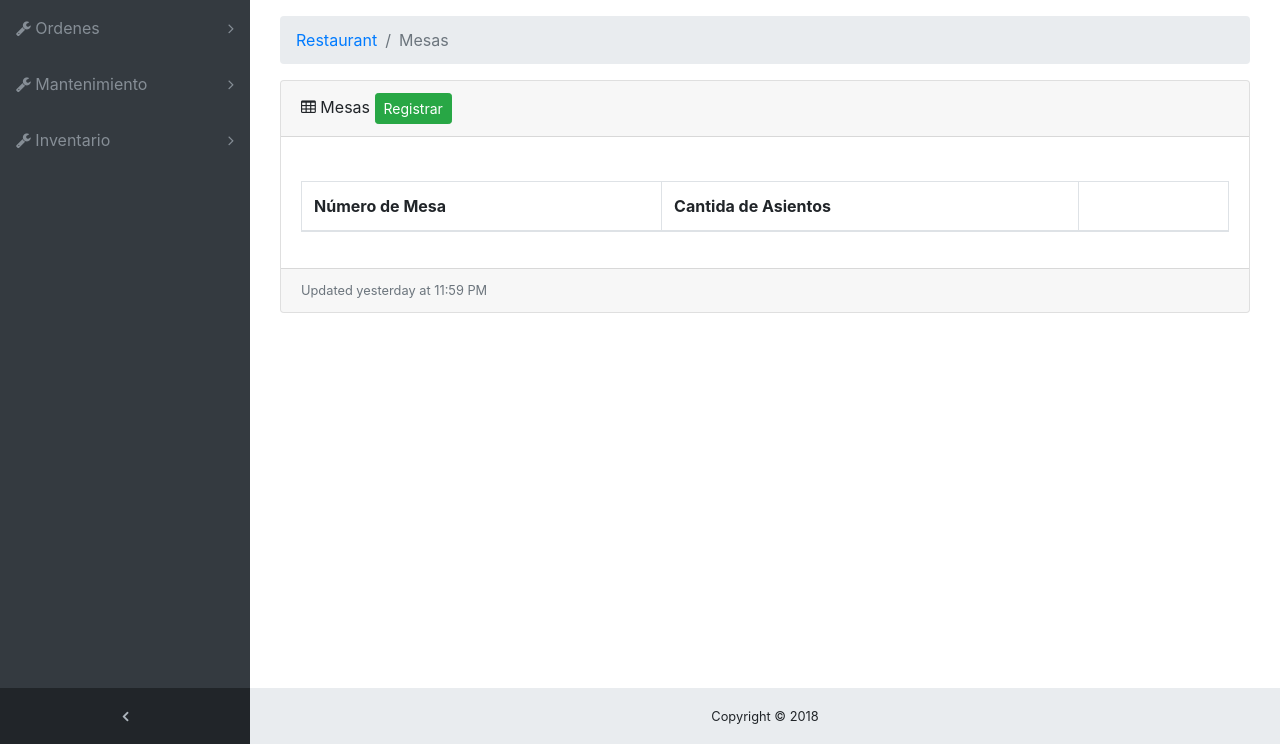
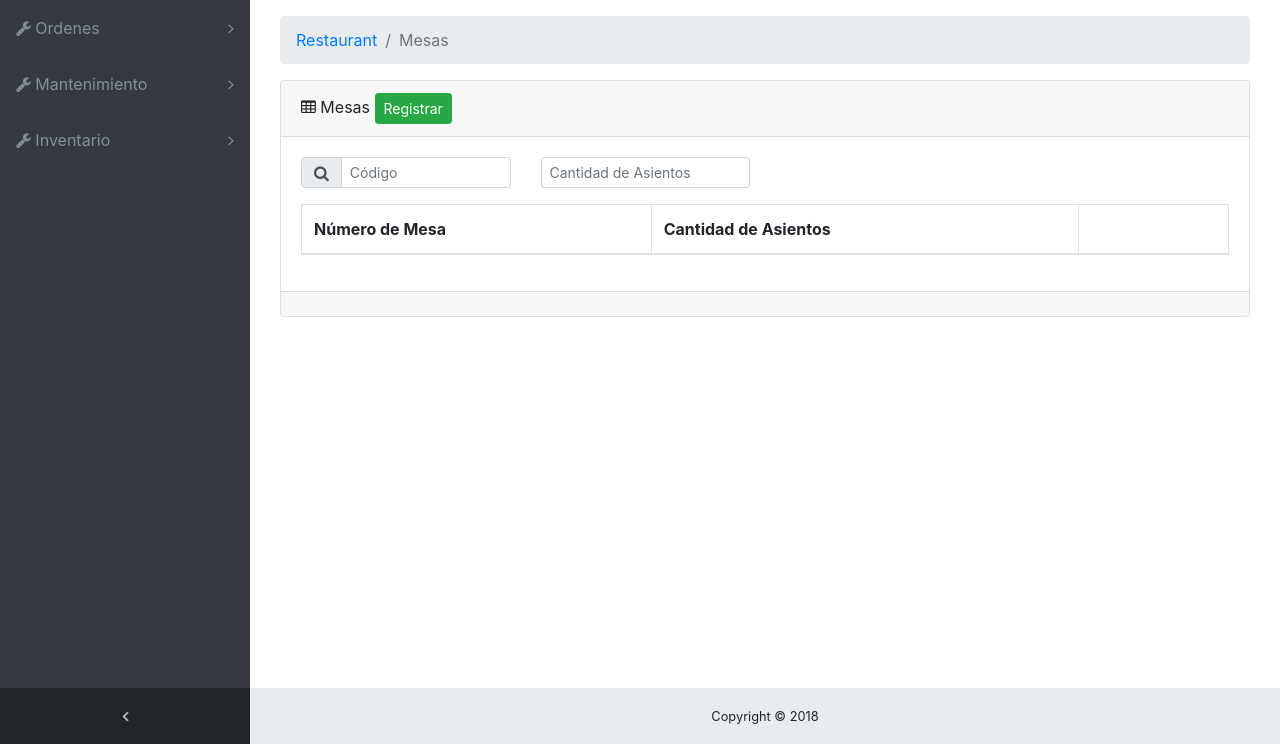
Before and after one commit to carlosmoran97/restaurant_application, a Django app: page /restaurant/mesas/ in a window 1280 px wide. Shown: the part 56-800 px from the top of the page. Run offline with Django 3.2, Linux system fonts and the light colour scheme; data that the repository does not hold is empty; some libraries are stand-ins or nearby versions.

Commit message:
Agregango Filtro de Empleado y Mesa

```diff
--- a/restaurant_project/restaurant_application/forms.py
+++ b/restaurant_project/restaurant_application/forms.py
@@ -102,3 +102,9 @@ class AsignacionForm(forms.ModelForm):
             'salario':forms.TextInput(attrs={'class':'form-control','id':'txtSalario'}),
             'fecha_contratacion': forms.SelectDateWidget(years=range(1950, int(time.strftime("%Y"))+1),attrs={'class':'form-control'})
         }
+
+class AsignacionFormSelect(forms.ModelForm):
+    class Meta:
+        model = Asignacion
+        fields = ['puesto']
+        widgets = {'puesto':forms.Select(attrs={'class':'form-control form-control-sm','id':'selectPuestoBuscar'})}
--- a/restaurant_project/restaurant_application/views.py
+++ b/restaurant_project/restaurant_application/views.py
@@ -3,7 +3,7 @@ from rest_framework.views import APIView
 from rest_framework.response import Response
 from .models import CategoriaPlatillo, Platillo, Mesa, Empleado, Puesto, Asignacion
 from .serializers import CategoriaPlatilloSerializer, PlatilloSerializer, MesaSerializer, EmpleadoSerializer, PuestoSerializer, AsignacionSerializer
-from .forms import CategoriaPlatilloForm, PlatilloForm, PlatilloFormSelect, MesaForm, EmpleadoForm, PuestoForm, AsignacionForm
+from .forms import CategoriaPlatilloForm, PlatilloForm, PlatilloFormSelect, MesaForm, EmpleadoForm, PuestoForm, AsignacionForm, AsignacionFormSelect
 from django.http import JsonResponse
 
 """
@@ -116,7 +116,8 @@ def index_empleados(request):
     formEmpleado = EmpleadoForm()
     formPuesto = PuestoForm()
     formAsignacion = AsignacionForm()
-    context = {'formEmpleado':formEmpleado,'formAsignacion':formAsignacion}
+    formAsignacionSelect = AsignacionFormSelect()
+    context = {'formEmpleado':formEmpleado,'formAsignacion':formAsignacion, 'formAsignacionSelect':formAsignacionSelect}
     return render(request, 'restaurant_application/empleados/index.html', context)
 
 
--- a/restaurant_project/templates/base/base.html
+++ b/restaurant_project/templates/base/base.html
@@ -20,6 +20,8 @@
   <link href="{% static 'vendor/datatables/dataTables.bootstrap4.css' %}" rel="stylesheet">
   <!-- Custom styles for this template-->
   <link href="{% static 'css/sb-admin.css' %}" rel="stylesheet">
+  <!-- JQuery UI -->
+  <link href="{% static 'jquery-ui/jquery-ui.min.css' %}" rel="stylesheet">
 </head>
 
 <body class="fixed-nav sticky-footer bg-dark" id="page-top">
--- a/restaurant_project/templates/restaurant_application/categoria_platillos/index.html
+++ b/restaurant_project/templates/restaurant_application/categoria_platillos/index.html
@@ -41,7 +41,7 @@
             </table>
           </div>
         </div>
-      <div class="card-footer small text-muted">Updated yesterday at 11:59 PM</div>
+      <div class="card-footer small text-muted"></div>
     </div>
 
     {% include 'base/modal.html' %}
--- a/restaurant_project/templates/restaurant_application/mesas/index.html
+++ b/restaurant_project/templates/restaurant_application/mesas/index.html
@@ -18,13 +18,27 @@
           <button id="btn-registrar-mesa" type="button" class="btn btn-success btn-sm">Registrar</button>
         </div>
         <div class="card-body">
-          <br>
+          <div class="row">
+            <div class="col-md-3">
+              <div class="input-group mb-3">
+                <div class="input-group-prepend">
+                  <span class="input-group-text" id="basic-addon1"><i class="fa fa-search" aria-hidden="true"></i></span>
+                </div>
+                <input type="text" class="form-control form-control-sm" placeholder="Código" aria-describedby="basic-addon1" id="txtBuscarNumeroMesa">
+              </div>
+            </div>
+            <div class="col-md-3">
+              <div class="form-group">
+                <input type="text" class="form-control form-control-sm" placeholder="Cantidad de Asientos" id="txtBuscarAsientos">
+              </div>
+            </div>
+          </div>
           <div class="table-responsive">
             <table class="table table-bordered" id="tableMesas" width="100%" cellspacing="0">
               <thead>
                 <tr>
                   <th>Número de Mesa</th>
-                  <th>Cantida de Asientos</th>
+                  <th>Cantidad de Asientos</th>
                   <th width="150px"></th>
                 </tr>
               </thead>
@@ -33,7 +47,7 @@
             </table>
           </div>
         </div>
-      <div class="card-footer small text-muted">Updated yesterday at 11:59 PM</div>
+      <div class="card-footer small text-muted"></div>
     </div>
 
     {% include 'base/modal.html' %}
@@ -49,6 +63,14 @@
       codigo_mesa = "";
       //alert('Funciona JQuery!');
       cargarDatos();
+    });
+
+    //FILTROS
+    $(document).on("keyup", "#txtBuscarNumeroMesa", function(){
+      $("#tableMesas").DataTable().column(0).search($(this).val()).draw();
+    });
+    $(document).on("keyup", "#txtBuscarAsientos", function(){
+      $("#tableMesas").DataTable().column(1).search($(this).val()).draw();
     });
 
     //Abrir Modal de Formulario de Registro de Categoría
@@ -143,6 +165,7 @@
               }},
             ]
           });
+          $("#tableMesas_filter").hide();
         }
       });
     }
--- a/restaurant_project/templates/restaurant_application/platillos/index.html
+++ b/restaurant_project/templates/restaurant_application/platillos/index.html
@@ -59,7 +59,7 @@
             </table>
           </div>
         </div>
-      <div class="card-footer small text-muted">Updated yesterday at 11:59 PM</div>
+      <div class="card-footer small text-muted"></div>
     </div>
 
     {% include 'base/modal.html' %}
@@ -95,7 +95,7 @@
       }
     });
 
-    //Abrir Modal de Formulario de Registro de Categoría
+    //Abrir Modal de Formulario de Registro de Platillo
     $(document).on("click", "#btn-registrar-platillo", function(){
       codigoPlatillo = "";
       $("#cargarForm").html(`{% include 'restaurant_application/platillos/formulario.html' %}`);
```
Also changed, not shown: restaurant_project/templates/restaurant_application/empleados/index.html (+55 -9 lines).
